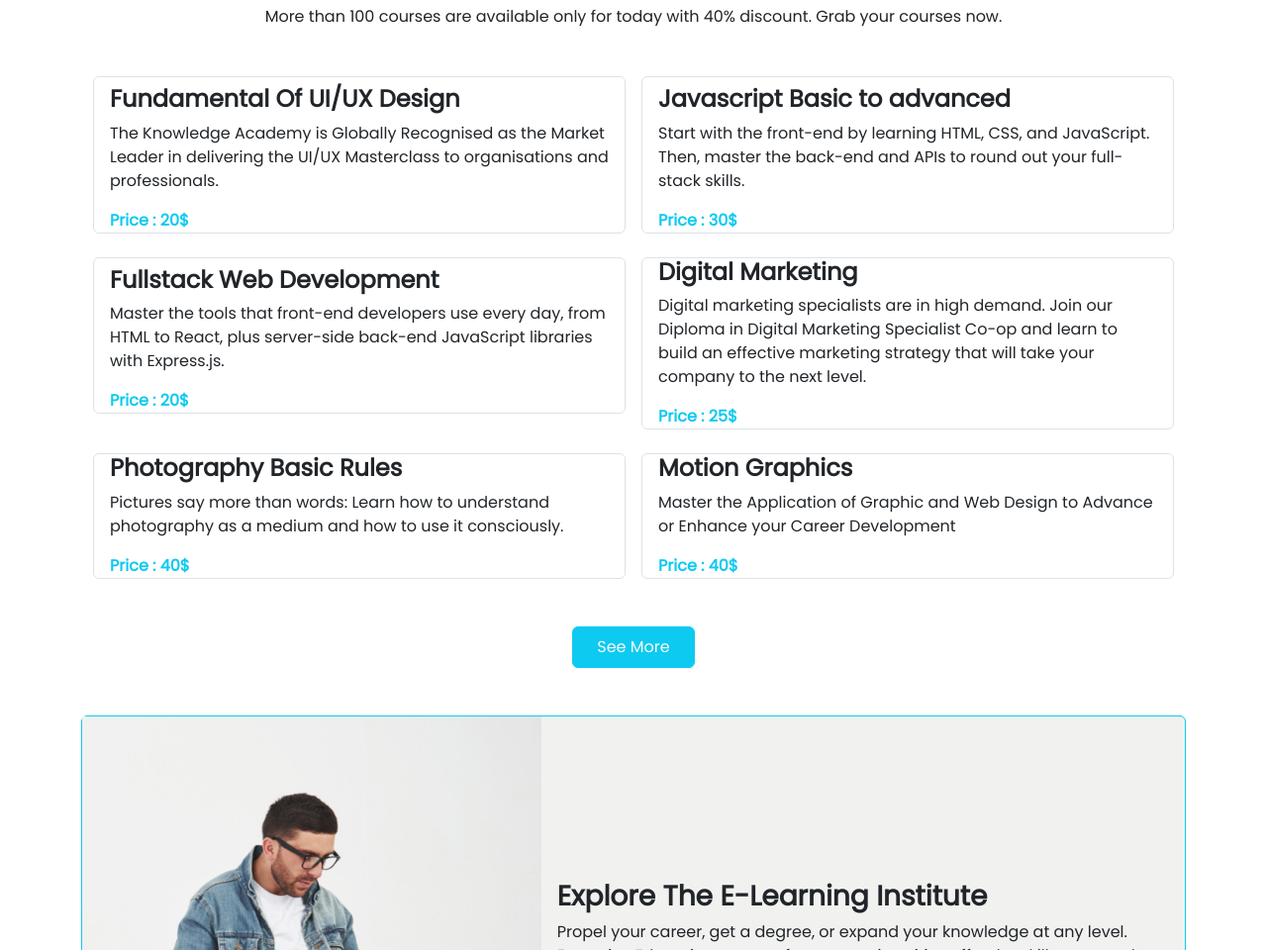
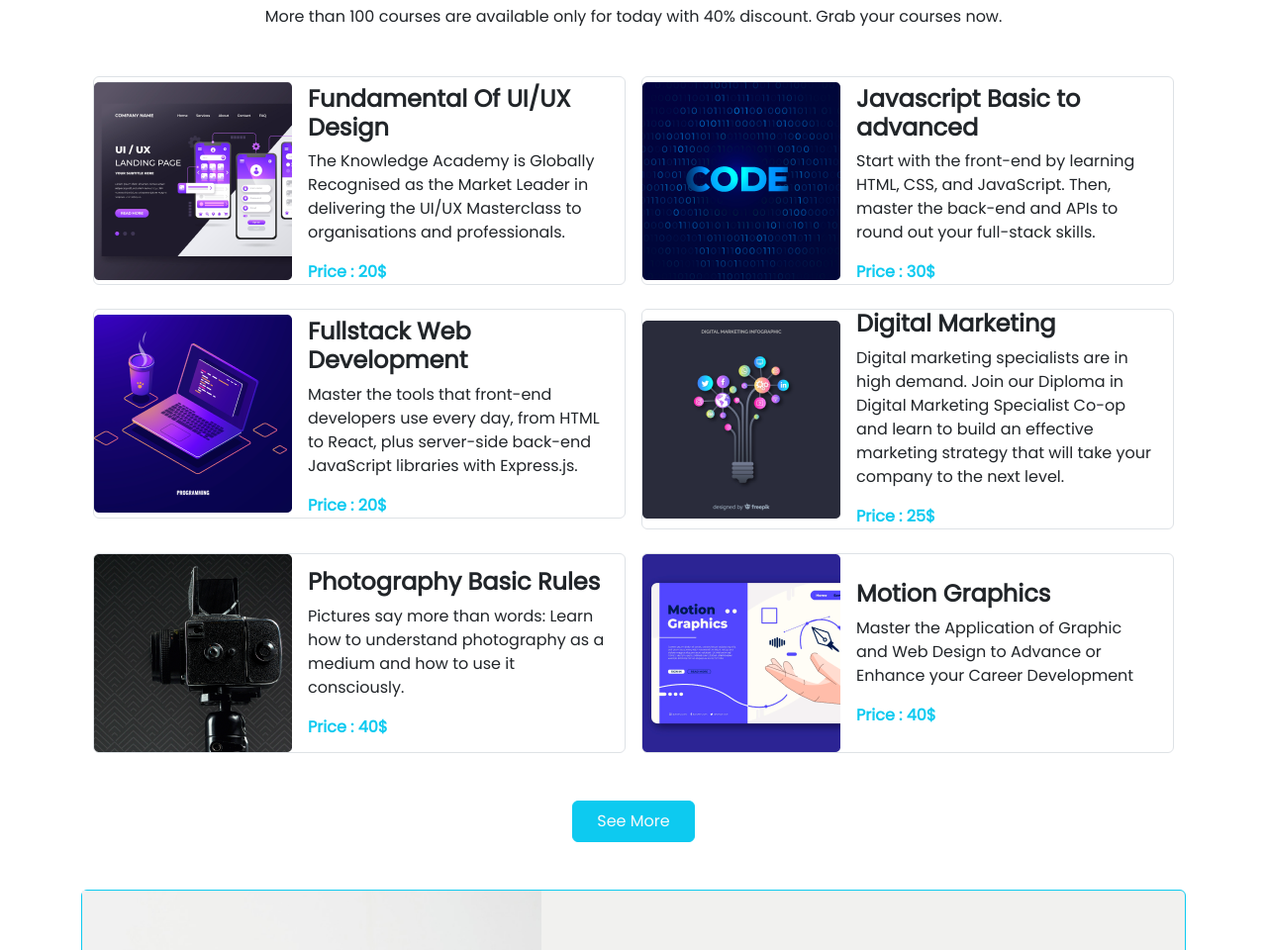
Before and after one commit to Yeamin0007/edu-hunter, a plain HTML site: page index.html in a window 1280 px wide. Shown: the part 861-1821 px from the top of the page at 99% size. Drawn offline with nearby package versions, Linux system fonts and the light colour scheme; the site is published under a folder, as on GitHub Pages, so addresses that start at the root find nothing.

Commit message:
final commit 2

```diff
--- a/index.html
+++ b/index.html
@@ -107,7 +107,7 @@
                   <div class="row gx-3 gy-4">
                       <div class="col-lg-6 col-md-12 col-12">
                           <div class="border rounded d-lg-flex d-md-flex align-items-lg-center align-items-md-center">
-                              <img class="img-fluid" src="/images/course/course-1.png" alt="">
+                              <img class="img-fluid" src="images/course/course-1.png" alt="">
                               <div class="px-3 pt-2">
                                   <h4 class="fw-bold">Fundamental Of UI/UX Design</h4>
                                   <p>The Knowledge Academy is Globally Recognised as the Market Leader in delivering the UI/UX Masterclass to organisations and professionals.</p>
@@ -117,7 +117,7 @@
                       </div>
                       <div class="col-lg-6 col-md-12 col-12">
                           <div class="border rounded d-lg-flex d-md-flex align-items-lg-center align-items-md-center">
-                              <img class="img-fluid" src="/images/course/course-2.png" alt="">
+                              <img class="img-fluid" src="images/course/course-2.png" alt="">
                               <div class="px-3 pt-2">
                                   <h4 class="fw-bold">Javascript Basic to advanced</h4>
                                   <p> Start with the front-end by learning HTML, CSS, and JavaScript. Then, master the back-end and APIs to round out your full-stack skills.</p>
@@ -127,7 +127,7 @@
                       </div>
                       <div class="col-lg-6 col-md-12 col-12">
                           <div class="border rounded d-lg-flex d-md-flex align-items-lg-center align-items-md-center">
-                              <img class="img-fluid" src="/images/course/course-3.png" alt="">
+                              <img class="img-fluid" src="images/course/course-3.png" alt="">
                               <div class="px-3 pt-2">
                                   <h4 class="fw-bold">Fullstack Web Development</h4>
                                   <p>Master the tools that front-end developers use every day, from HTML to React, plus server-side back-end JavaScript libraries with Express.js.</p>
@@ -137,7 +137,7 @@
                       </div>
                       <div class="col-lg-6 col-md-12 col-12">
                           <div class="border rounded d-lg-flex align-items-lg-center d-md-none d-sm-none d-none">
-                              <img class="img-fluid" src="/images/course/course-4.png" alt="">
+                              <img class="img-fluid" src="images/course/course-4.png" alt="">
                               <div class="px-3">
                                   <h4 class="fw-bold">Digital Marketing</h4>
                                   <p>Digital marketing specialists are in high demand.  Join our Diploma in Digital Marketing Specialist Co-op and learn to build an effective marketing strategy that will take your company to the next level.</p>
@@ -147,7 +147,7 @@
                       </div>
                       <div class="col-lg-6 col-md-12 col-12">
                           <div class="border rounded d-lg-flex align-items-lg-center d-md-none d-sm-none d-none">
-                              <img class="img-fluid" src="/images/course/course-5.png" alt="">
+                              <img class="img-fluid" src="images/course/course-5.png" alt="">
                               <div class="px-3">
                                   <h4 class="fw-bold">Photography Basic Rules</h4>
                                   <p>Pictures say more than words: Learn how to understand photography as a medium and how to use it consciously.</p>
@@ -157,7 +157,7 @@
                       </div>
                       <div class="col-lg-6 col-md-12 col-12">
                           <div class="border rounded d-lg-flex align-items-lg-center d-md-none d-sm-none d-none">
-                              <img class="img-fluid" src="/images/course/course-6.png" alt="">
+                              <img class="img-fluid" src="images/course/course-6.png" alt="">
                               <div class="px-3">
                                   <h4 class="fw-bold">Motion Graphics</h4>
                                   <p>Master the Application of Graphic and Web Design to Advance or Enhance your Career Development</p>
```
